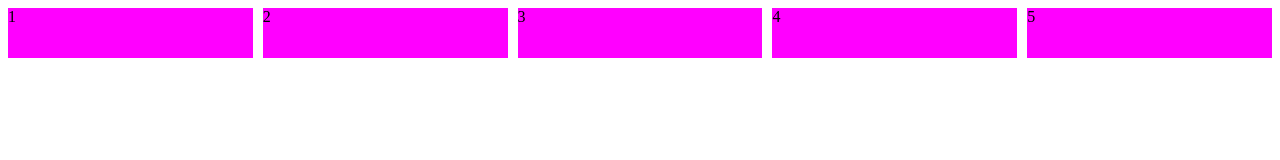
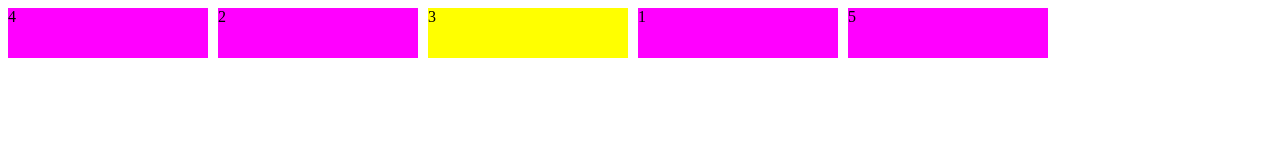
Before and after one commit to Bohdana-Halenko/FE-19-17, a plain HTML site: page lesson15/index.html in a window 1280 px wide. Drawn offline with Linux system fonts and the light colour scheme.

Commit message:
Update style.css

```diff
--- a/lesson15/style.css
+++ b/lesson15/style.css
@@ -3,20 +3,20 @@ ul{
     padding: 0;
     margin: 0;
     display: flex;
-    flex-wrap: wrap;
+    /* flex-wrap: wrap; */
     gap: 10px;
 
 }
 li{
-    /* width: 50px; */
+    width: 200px;
     height: 50px;
     background-color: fuchsia;
     /* border: 1px solid; */
-    flex-basis: calc((100% - 40px) / 5);
+    /* flex-basis: calc((100% - 20px) / 3); */
     /* order: 0; */
     /* flex-grow: 0; */
 }
-/* .one{
+.one{
     order: 2;
 
 }
@@ -24,8 +24,8 @@ li{
     flex-shrink: 10;
 }
 .three{
-    /* background-color: yellow; */
-    /* order: 1;
+    background-color: yellow;
+    order: 1;
 
 }
 .four{
@@ -35,4 +35,4 @@ li{
 .five{
     order: 3;
 
-} */
+}
```
